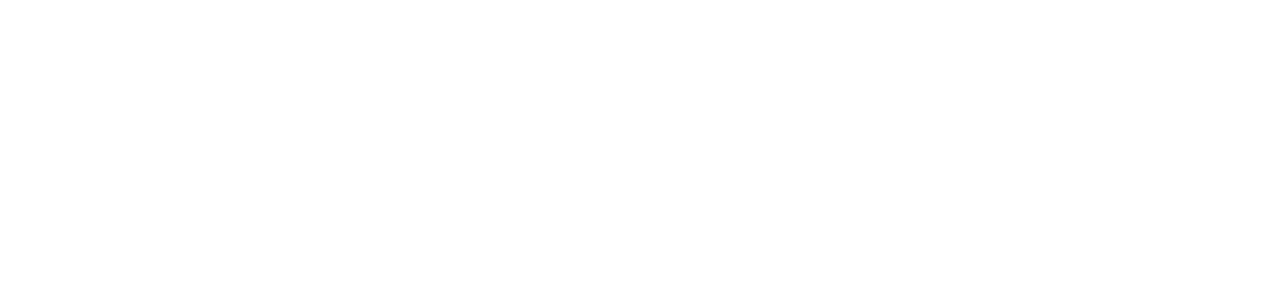
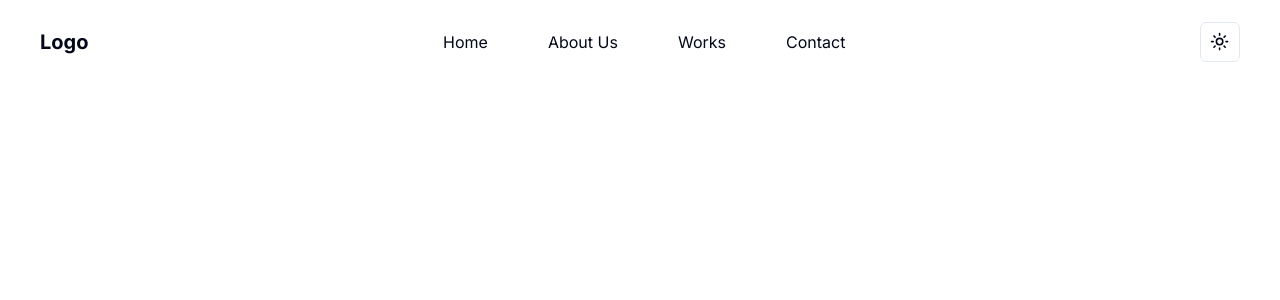
Before and after one commit to jp-quintana/renofix, a Next.js app: page / in a window 1280 px wide. Shown: the top 300 px of the page. Built offline with nearby package versions, Linux system fonts and the light colour scheme.

Commit message:
wip: nav

```diff
--- a/src/app/layout.tsx
+++ b/src/app/layout.tsx
@@ -1,7 +1,8 @@
 import type { Metadata } from 'next';
 import { Inter } from 'next/font/google';
 import './globals.css';
-import { ThemeProvider } from '@/components/theme-provider';
+import { ThemeProvider } from '@/components/providers/theme-provider';
+import Nav from '@/components/nav';
 
 const inter = Inter({ subsets: ['latin'] });
 
@@ -24,6 +25,7 @@
           enableSystem
           disableTransitionOnChange
         >
+          <Nav />
           <main>{children}</main>
         </ThemeProvider>
       </body>
--- a/src/components/Nav.tsx
+++ b/src/components/Nav.tsx
@@ -1,9 +1,10 @@
 import React from 'react';
+import ModeToggle from './mode-toggle';
 
 const Nav = () => {
   return (
     <header className="fixed top-0 z-20 w-full">
-      <div className="nav-container flex items-center justify-between">
+      <div className="flex items-center justify-between px-10">
         <p className="text-[20px] font-bold">Logo</p>
         {/* <Image
       src={"/images/logo.png"}
@@ -20,6 +21,7 @@
             <li>Contact</li>
           </ul>
         </nav>
+        <ModeToggle />
       </div>
     </header>
   );
```
Also changed, not shown: src/components/providers/theme-provider.tsx (renamed from src/components/theme-provider.tsx), 1 other file (tests, documents, lock files or other folders).
